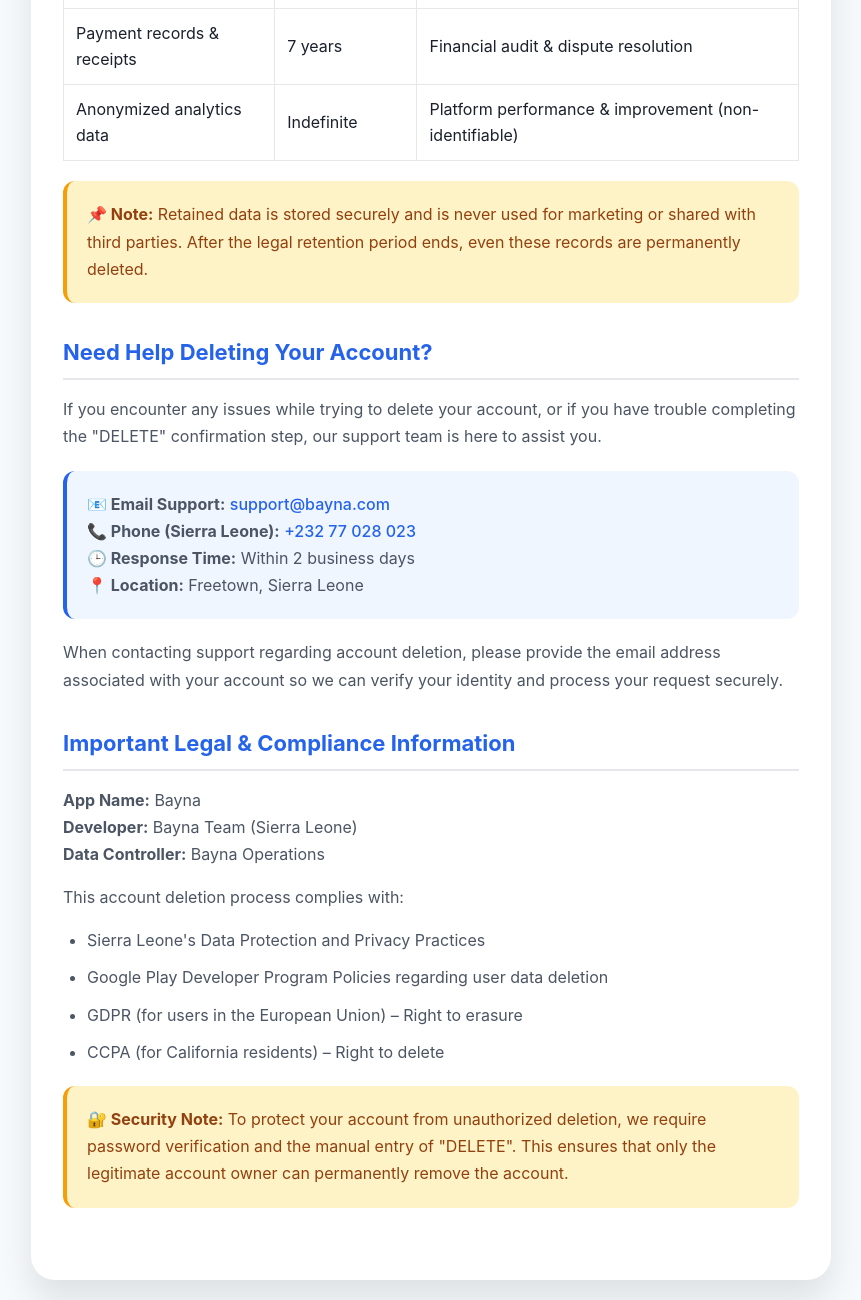
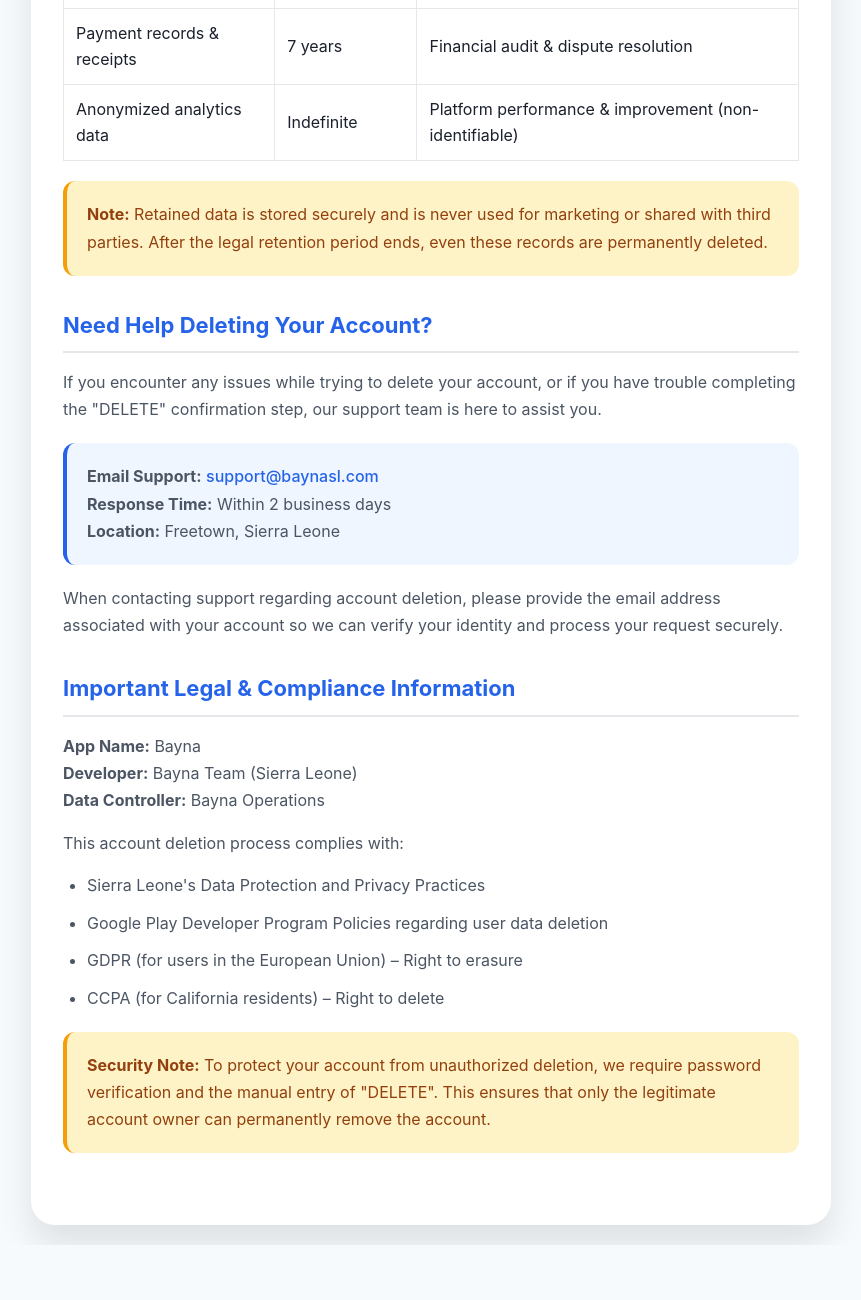
Before and after one commit to contehsaidue/makit-legal, a plain HTML site: page delete-account.html in a window 1280 px wide. Shown: the part 3509-4809 px from the top of the page, without its empty margins (209-1070 px from the left). After the commit the page ends 4754 px from the top, so only its background shows below. Drawn offline with Linux system fonts and the light colour scheme.

Commit message:
fix the correct email

```diff
--- a/delete-account.html
+++ b/delete-account.html
@@ -395,7 +395,7 @@
                     </tbody>
                 </table>
                 <div class="warning">
-                    <p><strong>📌 Note:</strong> Retained data is stored securely and is never used for marketing or shared with third parties. After the legal retention period ends, even these records are permanently deleted.</p>
+                    <p><strong>Note:</strong> Retained data is stored securely and is never used for marketing or shared with third parties. After the legal retention period ends, even these records are permanently deleted.</p>
                 </div>
             </div>
 
@@ -403,10 +403,10 @@
                 <h2 class="section-title">Need Help Deleting Your Account?</h2>
                 <p>If you encounter any issues while trying to delete your account, or if you have trouble completing the "DELETE" confirmation step, our support team is here to assist you.</p>
                 <div class="highlight">
-                    <p><strong>📧 Email Support:</strong> <a href="mailto:support@bayna.com" class="contact-link">support@bayna.com</a><br>
-                    <strong>📞 Phone (Sierra Leone):</strong> <a href="tel:+23277028023" class="contact-link">+232 77 028 023</a><br>
-                    <strong>🕒 Response Time:</strong> Within 2 business days<br>
-                    <strong>📍 Location:</strong> Freetown, Sierra Leone</p>
+                    <p><strong>Email Support:</strong> <a href="mailto:support@baynasl.com" class="contact-link">support@baynasl.com</a><br>
+
+                    <strong>Response Time:</strong> Within 2 business days<br>
+                    <strong>Location:</strong> Freetown, Sierra Leone</p>
                 </div>
                 <p>When contacting support regarding account deletion, please provide the email address associated with your account so we can verify your identity and process your request securely.</p>
             </div>
@@ -424,7 +424,7 @@
                     <li>CCPA (for California residents) – Right to delete</li>
                 </ul>
                 <div class="warning">
-                    <p><strong>🔐 Security Note:</strong> To protect your account from unauthorized deletion, we require password verification and the manual entry of "DELETE". This ensures that only the legitimate account owner can permanently remove the account.</p>
+                    <p><strong>Security Note:</strong> To protect your account from unauthorized deletion, we require password verification and the manual entry of "DELETE". This ensures that only the legitimate account owner can permanently remove the account.</p>
                 </div>
             </div>
         </div>
```
Also changed, not shown: eula.html (+2 -2 lines), index.html (+2 -3 lines), terms.html (+2 -2 lines), vendor-agreement.html (+2 -3 lines).
